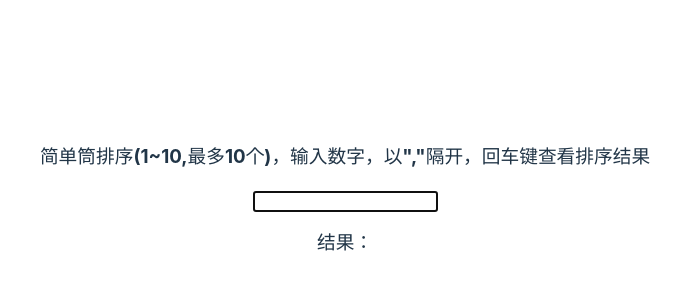
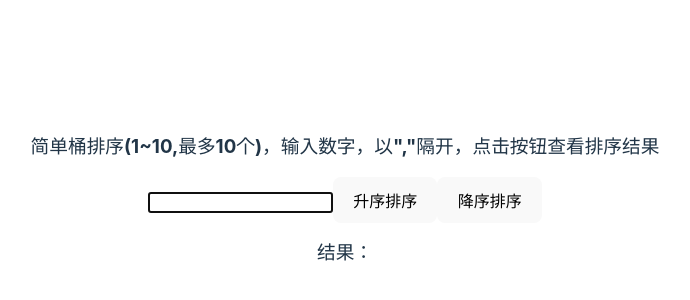
Before and after one commit to Hub-yang/aha-arithmetic, a Vue app: page /num1 in a window 1280 px wide. Shown: the part 200-500 px from the top of the page, without its empty margins (295-985 px from the left). Built offline with nearby package versions, Linux system fonts and the light colour scheme.

Commit message:
完善桶排序

```diff
--- a/src/views/Num1.vue
+++ b/src/views/Num1.vue
@@ -1,6 +1,8 @@
 <template>
-  <h3>简单筒排序(1~10,最多10个)，输入数字，以","隔开，回车键查看排序结果</h3>
-  <input type="text" v-focus v-model.trim="sortNum" @keyup="handleKeyup">
+  <h3>简单桶排序(1~10,最多10个)，输入数字，以","隔开，点击按钮查看排序结果</h3>
+  <input type="text" v-focus v-model.trim="sortNum">
+  <button @click="handleClick('asc')">升序排序</button>
+  <button @click="handleClick('desc')">降序排序</button>
   <h3>结果：<span v-show="res.length">{{res}}</span></h3>
 </template>
 
@@ -14,44 +16,53 @@ const vFocus = {
 }
 const res = ref([])
 const sortNum = ref("")
-function handleKeyup(e) {
-  if (e.key == "Enter") {
+function handleClick(sortBy) {
   const sortArr = sortNum.value.split(",").map((num) => Number(num))
   if (sortArr.some((num) => num > 10 || num < 1)) {
     alert("请输入1~10以内的数字！")
   } else if (sortArr.length >= 10) {
     alert("最多输入10个数字！")
   } else {
-      bucketSort(sortArr)
+    bucketSort(sortArr, sortBy)
   }
   setTimeout(() => {
     sortNum.value = ""
   }, 100)
 }
-}
 
 // 核心逻辑
 // [5, 3, 5, 2, 8]
-function bucketSort(sortArr) {
+function bucketSort(sortArr, sortBy) {
   let resArr = []
+  // 0~10,创建11个桶，初始化为0
   const arr = new Array(11)
   for (let i = 0; i <= 10; i++) {
     arr[i] = 0
   }
 
+  // 将目标放在对应的桶中（目标累加）
   for (let i = 0; i < sortArr.length; i++) {
     arr[sortArr[i]]++
   }
 
+  // 依次循环遍历打印目标
+  if (sortBy == 'asc') {
+    // 升序
     for (let i = 0; i <= 10; i++) {
       for (let j = 1; j <= arr[i]; j++) {
         resArr.push(i)
       }
     }
+  } else {
+    // 降序
+    for (let i = 10; i >= 0; i--) {
+      for (let j = 0; j < arr[i]; j++) {
+        resArr.push(i)
+      }
+    }
+  }
   res.value = resArr
 }
-
-
 </script>
 
 <style scoped>
```
Lines whose indentation alone changed are shown as unchanged.
